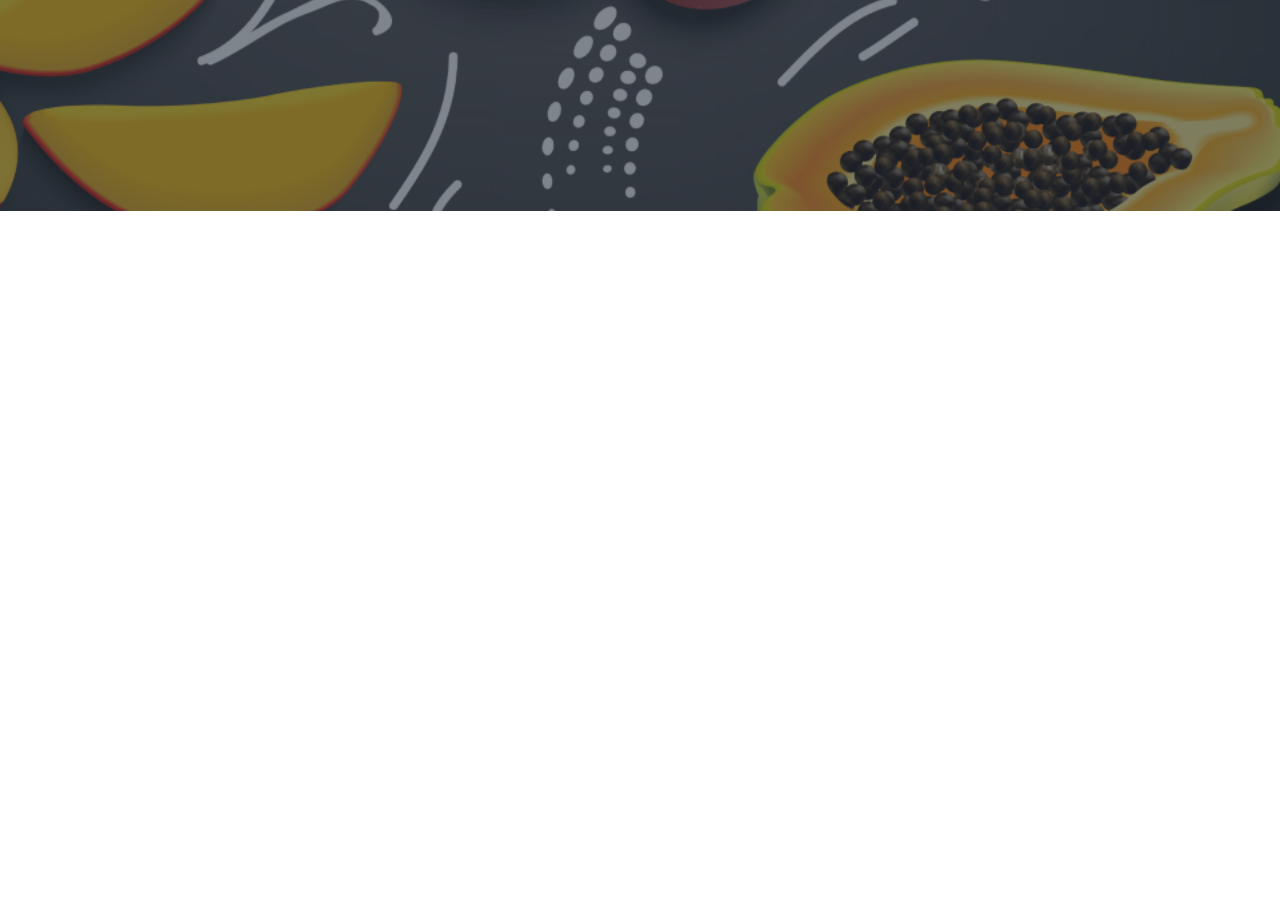
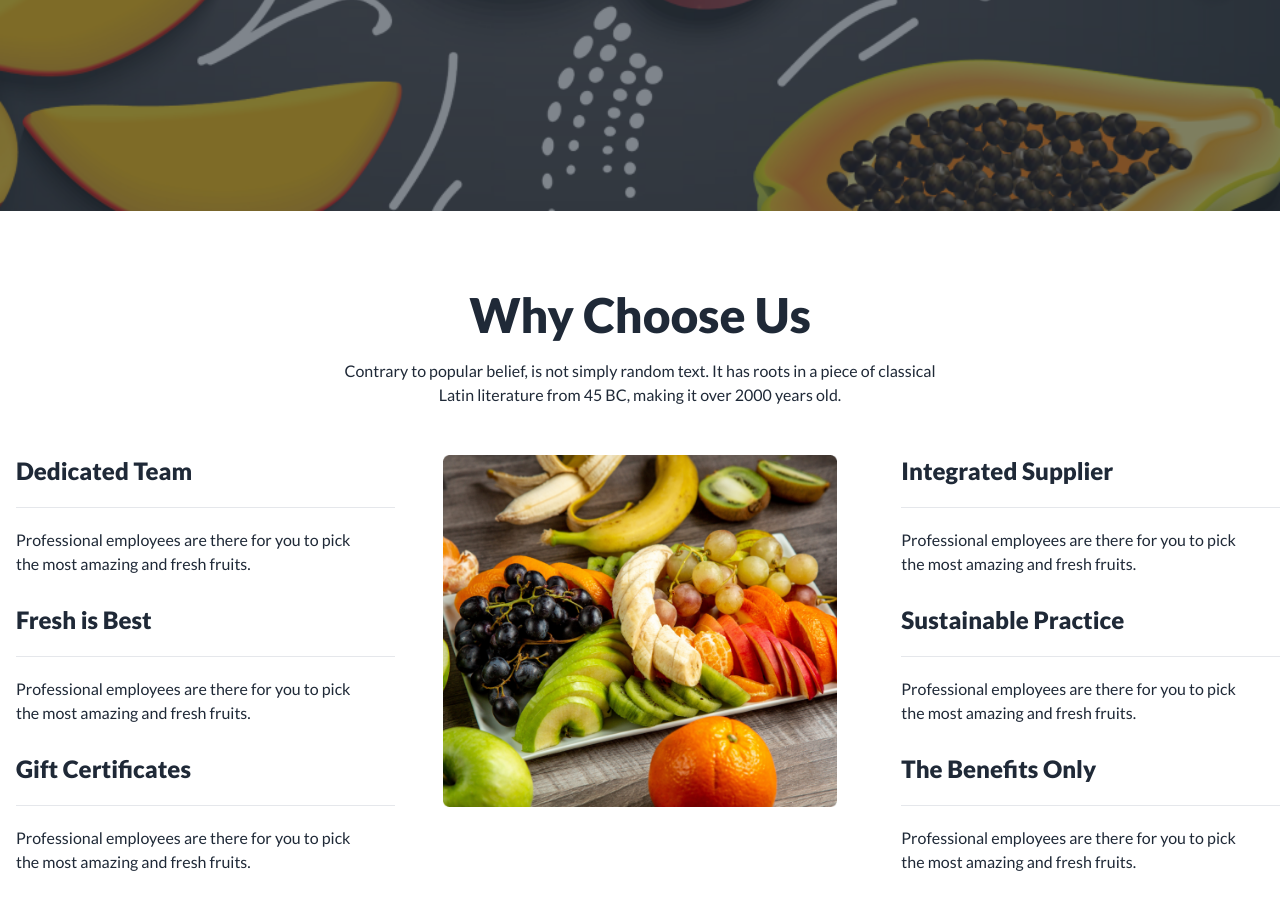
Before and after one commit to Riftekhar/Fruit-Burst-Website, a plain HTML site: page index.html in a window 1280 px wide. Shown: the part 2042-2951 px from the top of the page. Before the commit the page ends 2333 px from the top, so only its background shows below. Drawn offline with nearby package versions, Linux system fonts and the light colour scheme.

Commit message:
added the choose section

```diff
--- a/index.html
+++ b/index.html
@@ -226,14 +226,50 @@
                             <h4 class="text-left text-2xl font-bold">Chaity</h4>
                             <p class="text-left font-medium">Fruits Expert</p>
                             </div>
-
                         </div>
                     </div>
-
-
                 </div>
             </div>
+        </section>
+        <section class="my-20">
+                <div class="text-center">
+                    <h3 class="text-5xl font-extrabold mb-5">Why Choose Us</h3>
+                    <p class="font-medium">Contrary to popular belief, is not simply random text. It has roots in a piece of classical <br> Latin literature from 45 BC, making it over 2000 years old.</p>
+                </div>
+                <div class="grid gap-12 mt-12 grid-cols-1 md:grid-cols-2 lg:grid-cols-3">
+                    <div class="ml-4">
+                        <div class="space-y-5">
+                            <h4 class="text-2xl font-extrabold">Dedicated Team</h4> <hr>
+                            <p class="font-medium pb-7">Professional employees are there for you to pick <br> the most amazing and fresh fruits.</p>
+                        </div>
+                        <div class="space-y-5">
+                            <h4 class="text-2xl font-extrabold">Fresh is Best</h4> <hr>
+                            <p class="font-medium pb-7">Professional employees are there for you to pick <br> the most amazing and fresh fruits.</p>
+                        </div>
+                        <div class="space-y-5">
+                            <h4 class="text-2xl font-extrabold">Gift Certificates</h4> <hr>
+                            <p class="font-medium">Professional employees are there for you to pick <br> the most amazing and fresh fruits.</p>
+                        </div>
+                    </div>
+                    <div>
+                        <img class="w-full mr-12" src="images/whychoose1.png" alt="">
+                    </div>
+                    <div class="ml-4">
+                        <div class="space-y-5">
+                            <h4 class="text-2xl font-extrabold">Integrated Supplier</h4> <hr>
+                            <p class="font-medium pb-7">Professional employees are there for you to pick <br> the most amazing and fresh fruits.</p>
+                        </div>
+                        <div class="space-y-5">
+                            <h4 class="text-2xl font-extrabold">Sustainable Practice</h4> <hr>
+                            <p class="font-medium pb-7">Professional employees are there for you to pick <br> the most amazing and fresh fruits.</p>
+                        </div>
+                        <div class="space-y-5">
+                            <h4 class="text-2xl font-extrabold">The Benefits Only</h4> <hr>
+                            <p class="font-medium pb-7">Professional employees are there for you to pick <br> the most amazing and fresh fruits.</p>
+                        </div>
 
+                    </div>
+                </div>
         </section>
 
     </main>
```
